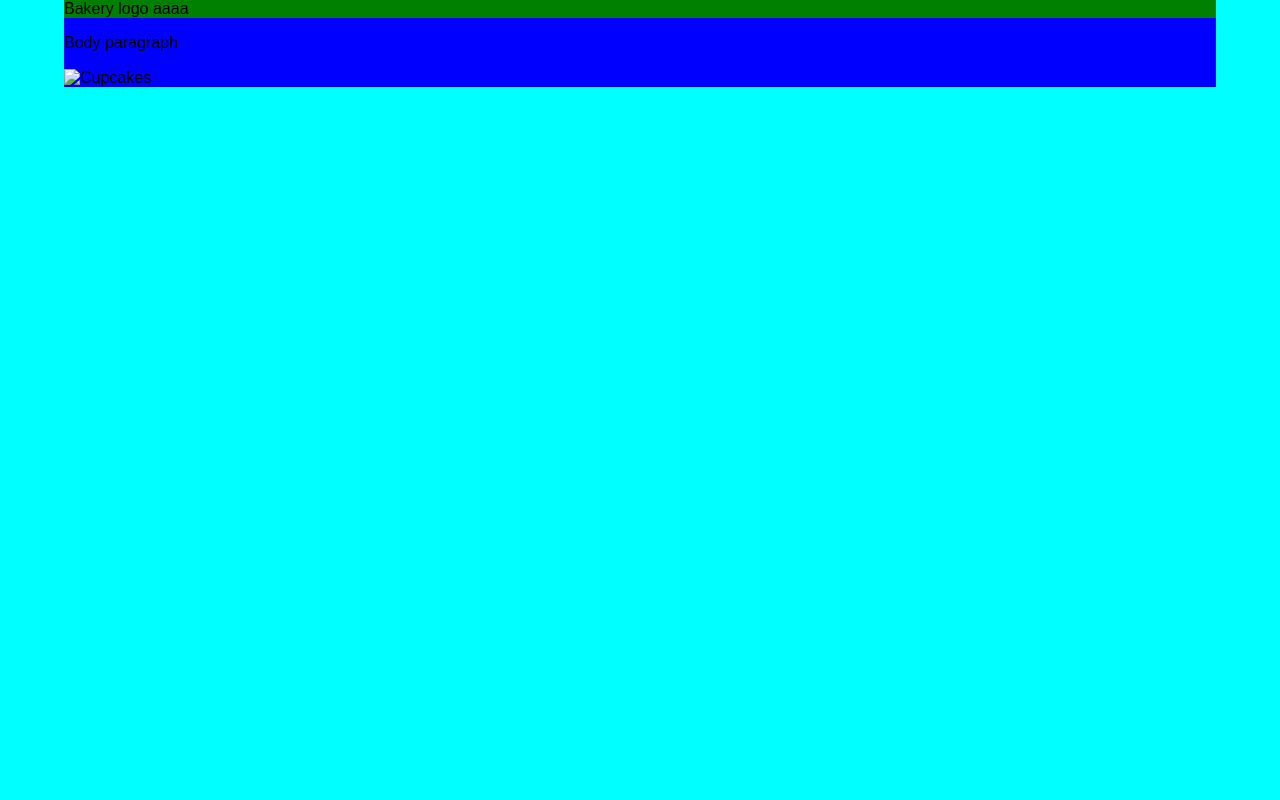
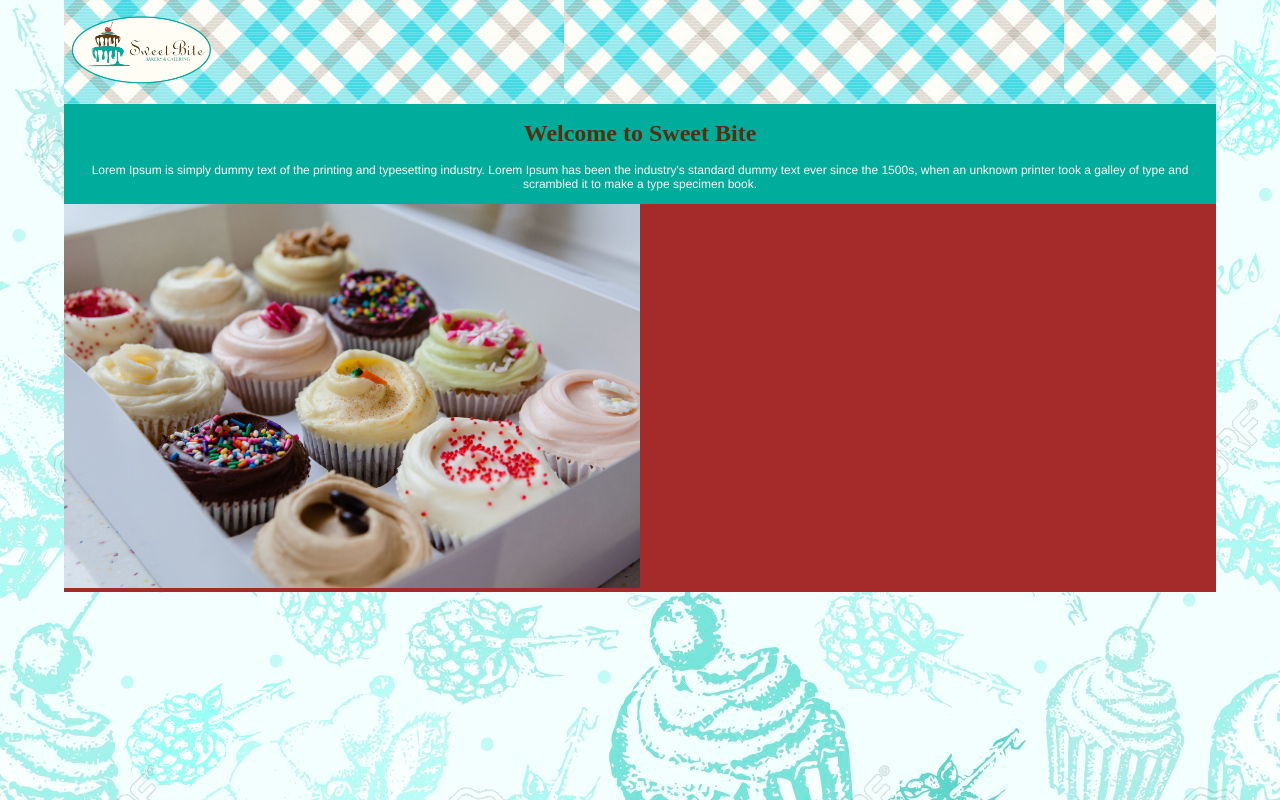
Before and after one commit to jeast88/project_final2_East_Jared, a plain HTML site: page index.html in a window 1280 px wide. Drawn offline with Linux system fonts and the light colour scheme.

Commit message:
Style update Header Main Article

```diff
--- a/css/main.css
+++ b/css/main.css
@@ -1,16 +1,44 @@
 body {
+  background-image: url(backg.jpg);
   background-color: aqua;
+
+
 }
 
 .container {
-  background-color: blue;
+  background-color: #00ac9c;
   width: 90%;
-  height: 100%;
+  height: 500px;
   margin: auto;
 }
 
+.img {
+	margin: auto;
+	width: 50%;
+}
+
+h1 {
+	font-family: Snell Roundhand;
+	color: #55300d;
+	font-size: 1.5rem;
+}
+
 header {
-  background-color: green;
+  	background-image: url(header.jpg);
+	background-color: green;
   width: 100%;
   margin: auto;
 }
+
+main {
+	text-align: center;
+	color: #fffdf4;
+	font-family: Helvetica;
+	font-size: .75rem;
+}
+
+article {
+
+	background-color: brown;
+	margin: auto;
+}
--- a/index.html
+++ b/index.html
@@ -12,12 +12,14 @@
 
   <div class="container">
 
-  <header> Bakery logo aaaa</header>
+  <header> <img src="css/logo.png" title="logo" alt="logo" height="100px"> </header>
 
-  <main><p> Body paragraph </p>
+  <main>
+	  <h1>Welcome to Sweet Bite</h1>
+	  <p> Lorem Ipsum is simply dummy text of the printing and typesetting industry. Lorem Ipsum has been the industry's standard dummy text ever since the 1500s, when an unknown printer took a galley of type and scrambled it to make a type specimen book.</p>
   </main>
 
-  <article> <img href="img/cupcakes.jpeg" title="Cupcakes" alt="Cupcakes" width="100%">
+  <article  id="img"> <img class="img" src="images/cupcakes.jpeg" title="Cupcakes" alt="Cupcakes">
   </article>
 
 
```
Also changed, not shown: css/backg.jpg (added), css/header.jpg (added), css/logo.png (added), 3 other files.
